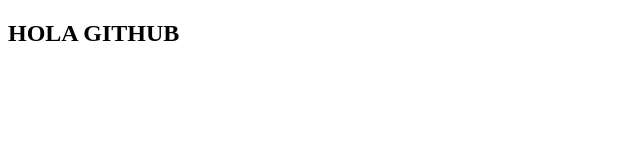
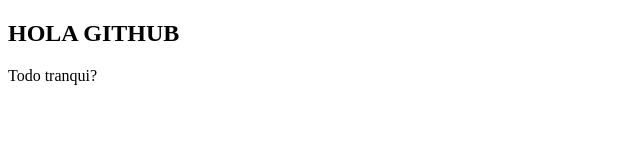
Before and after one commit to Nahuel-IV/projectocurso2025, a plain HTML site: page index.html in a window 1280 px wide. Shown: the whole page, without its empty margins (0-640 px from the left). Drawn offline with Linux system fonts and the light colour scheme.

Commit message:
Agregamos una linea mas

```diff
--- a/index.html
+++ b/index.html
@@ -7,5 +7,6 @@
 </head>
 <body>
     <h2>HOLA GITHUB</h2>
+    <p>Todo tranqui?</p>
 </body>
 </html>
```
